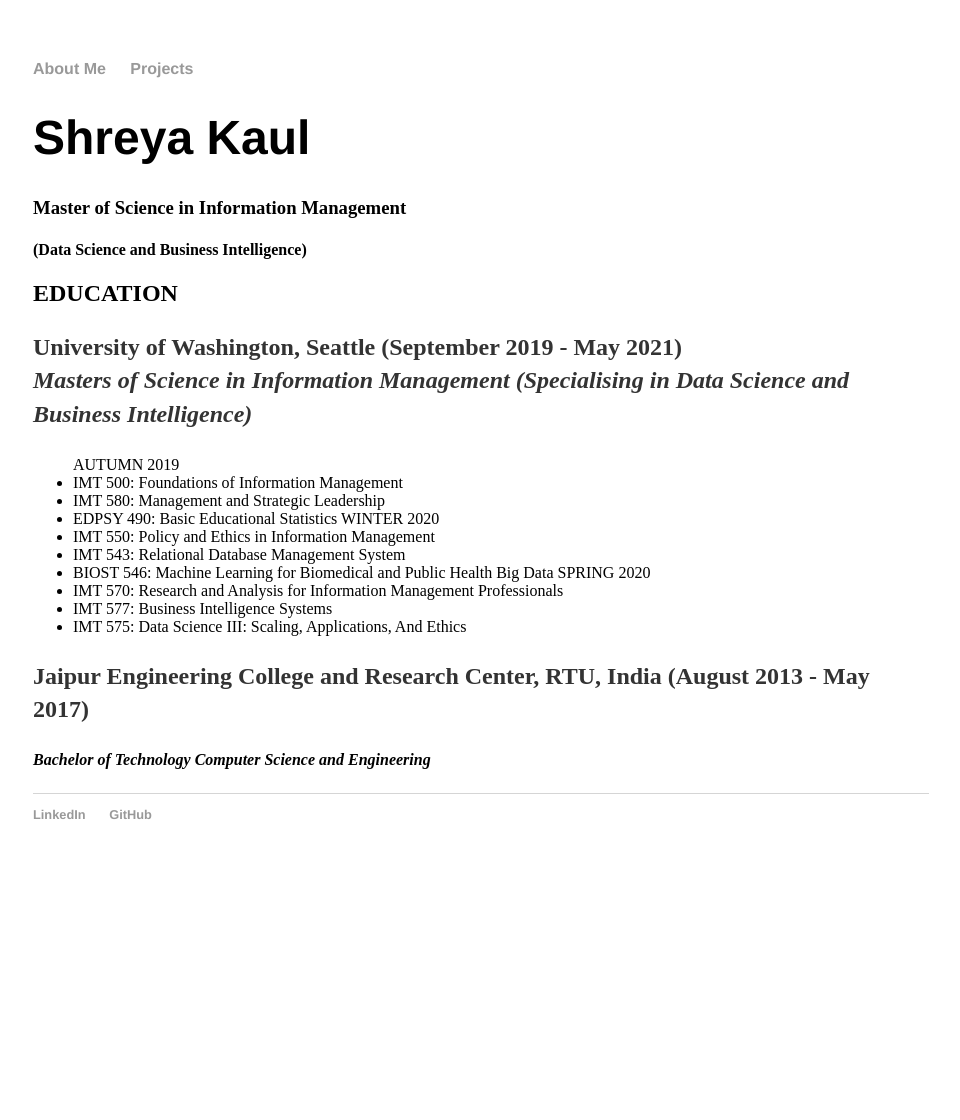
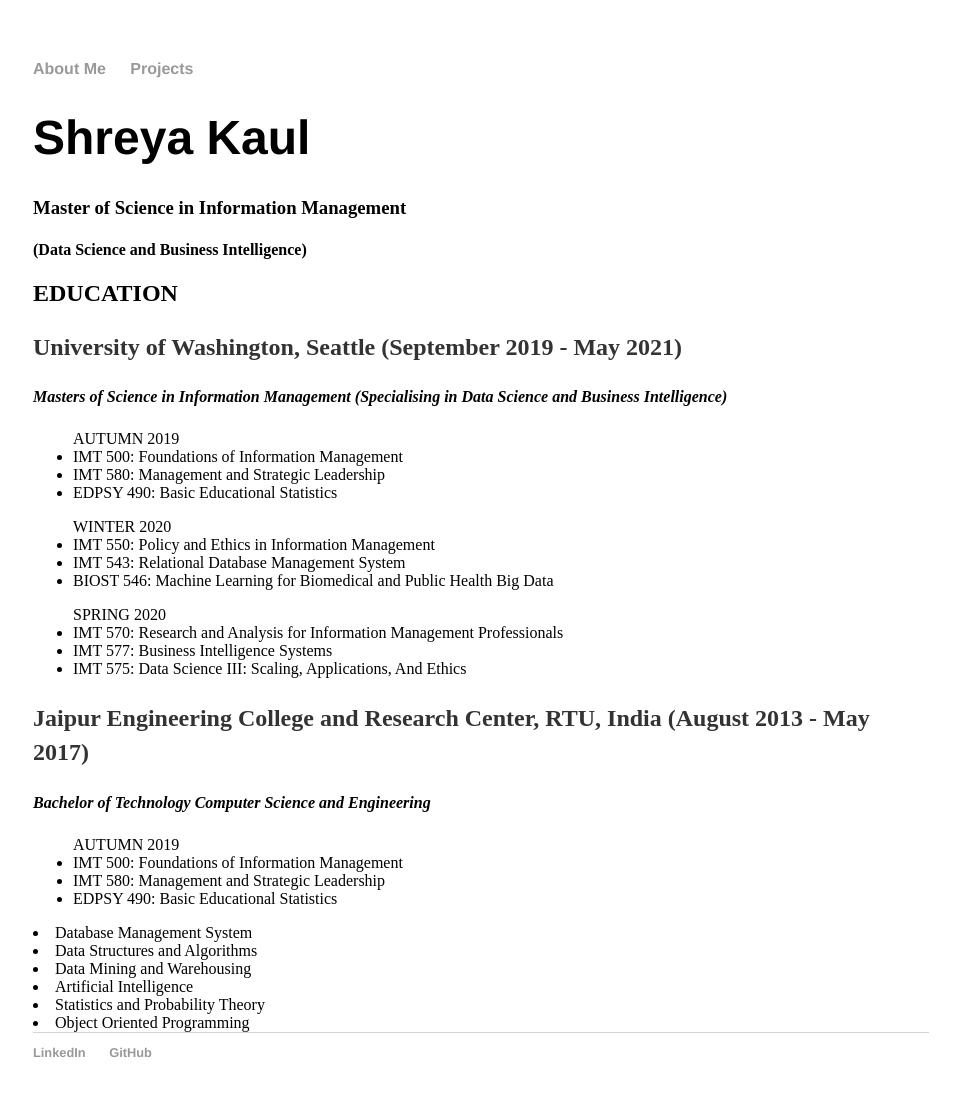
Before and after one commit to shreyakaul/shreyakaul.github.io, a Jekyll site: the page built from index.html, in a window 1280 px wide. Shown: the whole page, without its empty margins (159-1119 px from the left). Built offline with Jekyll 4.4.1, drawn with Linux system fonts in a browser that asks for light colours; before the commit the page ends 900 px from its top, so only the background shows below that.

Commit message:
Update index.html

```diff
--- a/index.html
+++ b/index.html
@@ -11,7 +11,7 @@
 
 <h2>EDUCATION</h2>
         <p>
-          <p><b>University of Washington, Seattle (September 2019 - May 2021)</b><br>
+	<p><b>University of Washington, Seattle (September 2019 - May 2021)</b><br></p>
 		<i><b> Masters of Science in Information Management (Specialising in Data Science and Business Intelligence)</b></i>
           </p>
 	<ul>
@@ -19,19 +19,32 @@
 	<li>IMT 500: Foundations of Information Management
 	<li>IMT 580: Management and Strategic Leadership
 	<li>EDPSY 490: Basic Educational Statistics
-
+	</ul>
+	<ul>
 	WINTER 2020
 	<li>IMT 550: Policy and Ethics in Information Management
 	<li>IMT 543: Relational Database Management System
 	<li>BIOST 546: Machine Learning for Biomedical and Public Health Big Data
-
+	</ul>
+	<ul>
 	SPRING 2020
 	<li>IMT 570: Research and Analysis for Information Management Professionals
 	<li>IMT 577: Business Intelligence Systems
 	<li>IMT 575: Data Science III: Scaling, Applications, And Ethics
-
-          </ul>
+ 	</ul>
 
           <p><b>Jaipur Engineering College and Research Center, RTU, India (August 2013 - May 2017)</b></p>
 		<i><b> Bachelor of Technology Computer Science and Engineering</b></i>
         </p>
+	<ul>
+	AUTUMN 2019
+	<li>IMT 500: Foundations of Information Management
+	<li>IMT 580: Management and Strategic Leadership
+	<li>EDPSY 490: Basic Educational Statistics
+	</ul>
+	<li>Database Management System
+	<li>Data Structures and Algorithms
+	<li>Data Mining and Warehousing
+	<li>Artificial Intelligence
+	<li>Statistics and Probability Theory
+	<li>Object Oriented Programming
```
